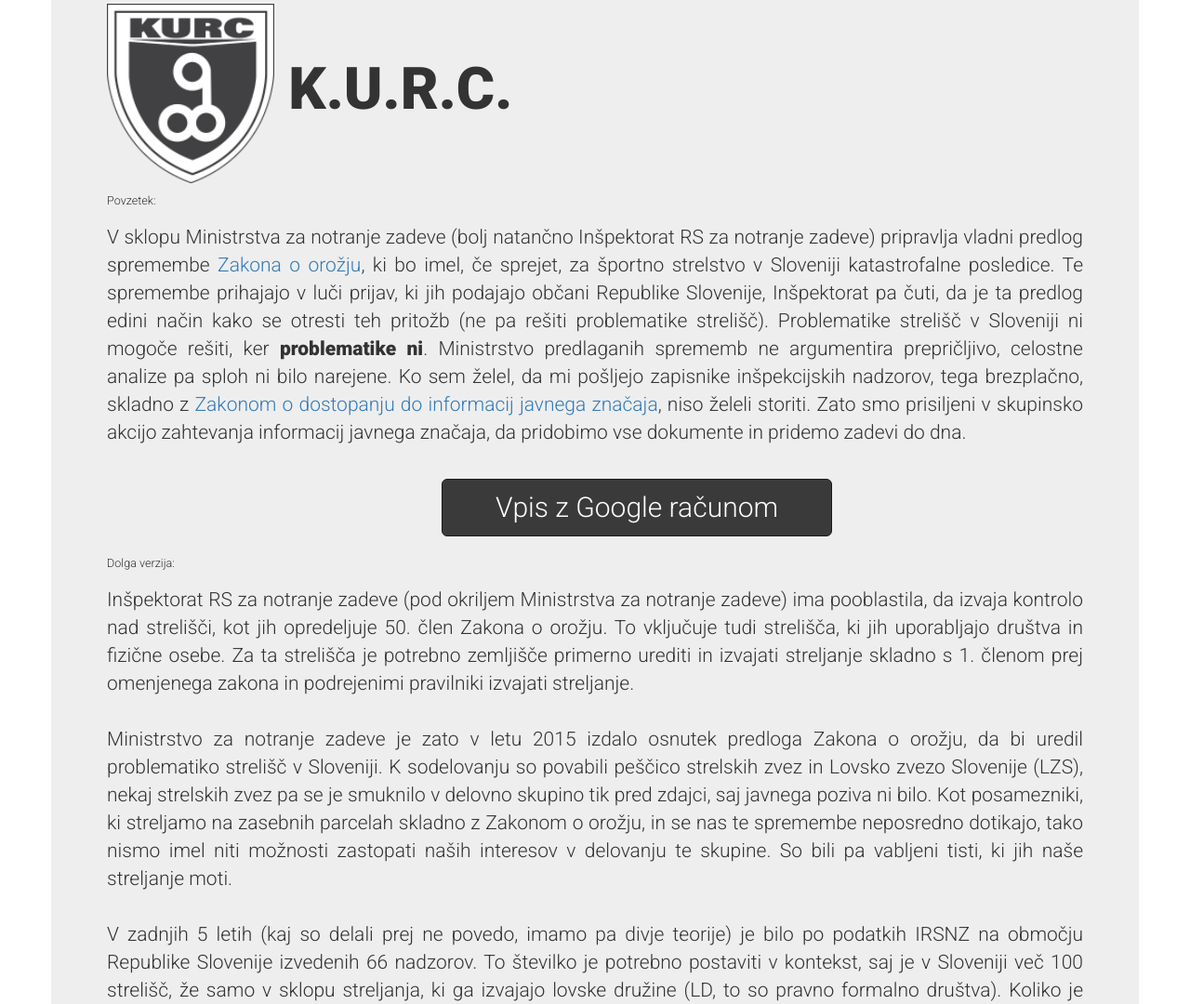
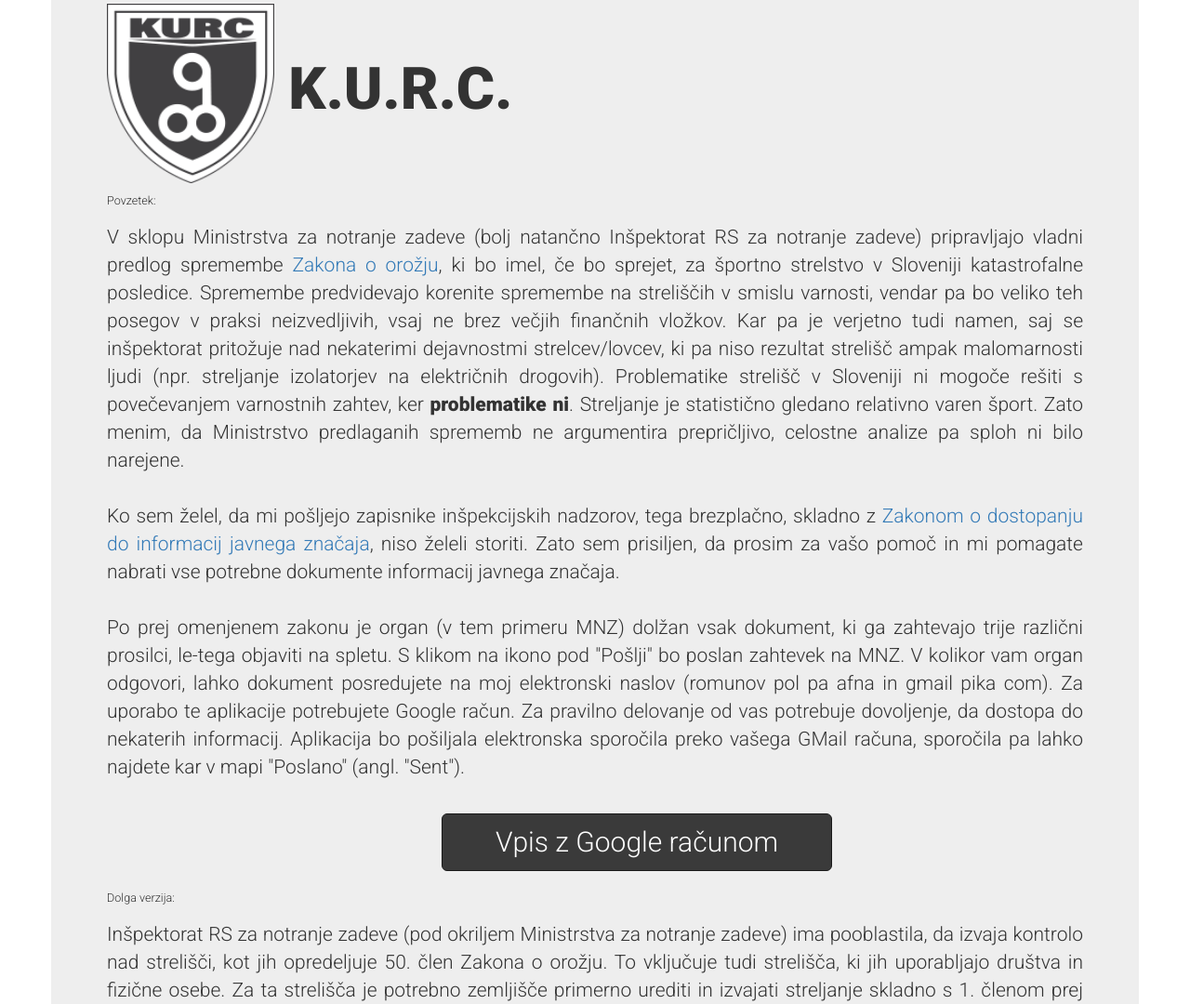
Before and after one commit to romunov/kurc, a Django app: page /login in a window 1280 px wide. Shown: the part 114-1194 px from the top of the page at 93% size. Run offline with Django 3.2, Linux system fonts and the light colour scheme; parts of the project's set-up code (start-up, migrations or seed data) failed here and were passed over; some libraries are stand-ins or nearby versions.

Commit message:
upam, da bo tole pošiljanje mailov delovalo...

```diff
--- a/frontend/templates/frontend/login.html
+++ b/frontend/templates/frontend/login.html
@@ -11,16 +11,28 @@
       <h1><img src="{% static 'frontend/images/Kurc, primary logo.png' %}" alt="logo" width="180" class="img-responsive visible-lg-inline"> <strong>K.U.R.C.</strong></h1>
       <p style="font-size:90%;">Povzetek:<br /></p>
       <p style="text-align: justify;">
-        V sklopu Ministrstva za notranje zadeve (bolj natančno Inšpektorat RS za notranje zadeve) pripravlja vladni
+        V sklopu Ministrstva za notranje zadeve (bolj natančno Inšpektorat RS za notranje zadeve) pripravljajo vladni
         predlog spremembe <a href="http://pisrs.si/Pis.web/pregledPredpisa?id=ZAKO1440" target="_blank">Zakona o orožju</a>,
-        ki bo imel, če sprejet, za športno strelstvo v Sloveniji katastrofalne posledice. Te spremembe prihajajo v luči
-        prijav, ki jih podajajo občani Republike Slovenije, Inšpektorat pa čuti, da je ta predlog edini način kako se
-        otresti teh pritožb (ne pa rešiti problematike strelišč). Problematike strelišč v Sloveniji ni mogoče rešiti,
-        ker <strong>problematike ni</strong>. Ministrstvo predlaganih sprememb ne argumentira prepričljivo, celostne
-        analize pa sploh ni bilo narejene. Ko sem želel, da mi pošljejo zapisnike inšpekcijskih nadzorov, tega
-        brezplačno, skladno z <a href="http://pisrs.si/Pis.web/pregledPredpisa?id=ZAKO3336">Zakonom o dostopanju do
-        informacij javnega značaja</a>, niso želeli storiti. Zato smo prisiljeni v skupinsko akcijo zahtevanja
-        informacij javnega značaja, da pridobimo vse dokumente in pridemo zadevi do dna.
+        ki bo imel, če bo sprejet, za športno strelstvo v Sloveniji katastrofalne posledice. Spremembe predvidevajo
+        korenite spremembe na streliščih v smislu varnosti, vendar pa bo veliko teh posegov v praksi neizvedljivih, vsaj
+        ne brez večjih finančnih vložkov. Kar pa je verjetno tudi namen, saj se inšpektorat pritožuje nad nekaterimi
+        dejavnostmi strelcev/lovcev, ki pa niso rezultat strelišč ampak malomarnosti ljudi (npr. streljanje izolatorjev
+        na električnih drogovih). Problematike strelišč v Sloveniji ni mogoče rešiti s povečevanjem varnostnih zahtev,
+        ker <strong>problematike ni</strong>. Streljanje je statistično gledano relativno varen šport. Zato menim, da
+        Ministrstvo predlaganih sprememb ne argumentira prepričljivo, celostne analize pa sploh ni bilo narejene. <br />
+        <br />
+        Ko sem želel, da mi pošljejo zapisnike inšpekcijskih nadzorov, tega brezplačno, skladno z
+        <a href="http://pisrs.si/Pis.web/pregledPredpisa?id=ZAKO3336">Zakonom o dostopanju do informacij javnega
+        značaja</a>, niso želeli storiti. Zato sem prisiljen, da prosim za vašo pomoč in mi pomagate nabrati vse
+        potrebne dokumente informacij javnega značaja. <br />
+        <br />
+        Po prej omenjenem zakonu je organ (v tem primeru MNZ) dolžan vsak dokument, ki ga zahtevajo trije različni
+        prosilci, le-tega objaviti na spletu. S klikom na ikono pod "Pošlji" bo poslan zahtevek na MNZ. V kolikor vam
+        organ odgovori, lahko dokument posredujete na moj elektronski naslov (romunov pol pa afna in gmail pika com).
+
+        Za uporabo te aplikacije potrebujete Google račun. Za pravilno delovanje od vas potrebuje dovoljenje, da dostopa
+        do nekaterih informacij. Aplikacija bo pošiljala elektronska sporočila preko vašega GMail računa, sporočila pa
+        lahko najdete kar v mapi "Poslano" (angl. "Sent").
       </p>
       <div class="row"> &nbsp; </div>
       {% if user and user.is_anonymous %}
```
